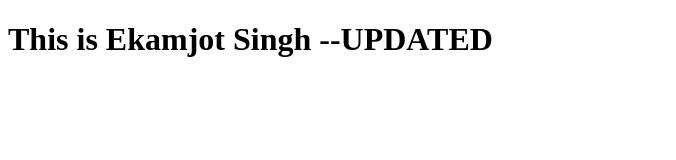
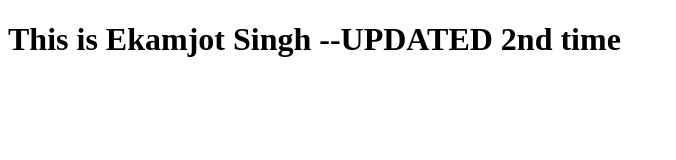
Before and after one commit to EkamBhullar/NewRepo, a website: page public/index.html in a window 1280 px wide. Shown: the whole page, without its empty margins (0-676 px from the left). Drawn offline with Linux system fonts and the light colour scheme.

Commit message:
Update index.html

```diff
--- a/public/index.html
+++ b/public/index.html
@@ -7,7 +7,7 @@
 </head>
 <body>
   <h1>
-    This is Ekamjot Singh --UPDATED
+    This is Ekamjot Singh --UPDATED 2nd time
   </h1>
 </body>
 </html>
```
